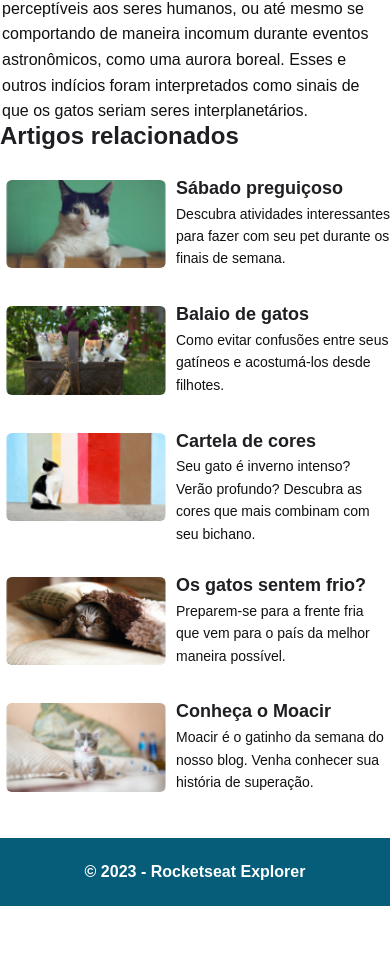
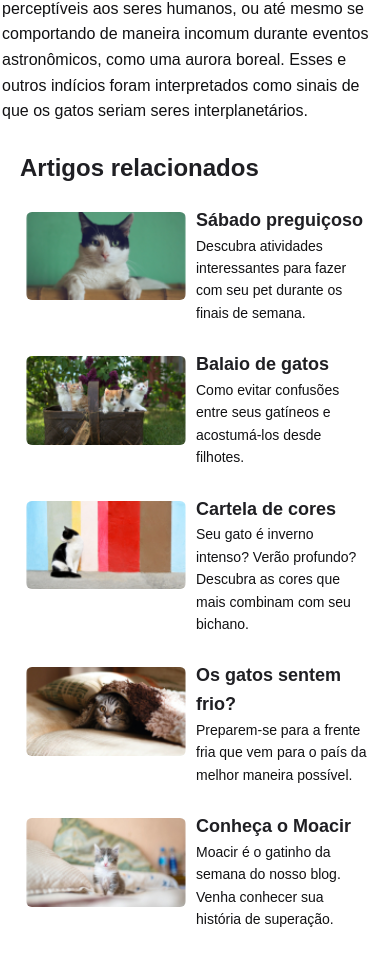
Before and after one commit to AnaClaudiaSac/challenge-rocketseat-stage-blogcats, a plain HTML site: page index.html in a window 390 px wide. Shown: the part 1037-1997 px from the top of the page. Before the commit the page ends 1943 px from the top, so only its background shows below. Drawn offline with Linux system fonts and the light colour scheme.

Commit message:
fix: change in mobile mode and start of Desktop mode

```diff
--- a/index.html
+++ b/index.html
@@ -10,6 +10,8 @@
 </head>
 
 <body>
+
+  <div id="page">
 
     <header>
       <div class="container">
@@ -25,16 +27,22 @@
 
     <main>
       <img class="cat-container" src="assets/gato-main.png" alt="imagem de um gato e ao fundo uma paisagem">
+
       <div class="main-container">
+
+        <div class="title-button">
+
           <h1>Seriam os gatos astronautas?</h1>
 
           <div class="button-container">
+
             <button class="my-button">
-          <img  class="thumb" src="assets/thumb-up.png" alt="imagem de um like">
+              <img class="thumb" src="assets/thumb-up.png" alt="imagem de um like">
             </button>
             <button class="my-button">
               <img class="thumb" src="assets/thumb-down.png" alt="imagem não like">
             </button>
+          </div>
         </div>
 
         <p>Os gatos são animais fascinantes e cercados de mistérios. De temperamento independente e misterioso, esses
@@ -51,13 +59,15 @@
           Além disso, há teóricos que acreditam que os felinos possuem habilidades telepáticas e são capazes de se
           comunicar
           com outras espécies alienígenas. Essa crença baseia-se em relatos de pessoas que afirmam terem visto gatos
-        reagindo a estímulos que não são perceptíveis aos seres humanos, ou até mesmo se comportando de maneira incomum
-        durante eventos astronômicos, como uma aurora boreal. Esses e outros indícios foram interpretados como sinais de
+          reagindo a estímulos que não são perceptíveis aos seres humanos, ou até mesmo se comportando de maneira
+          incomum
+          durante eventos astronômicos, como uma aurora boreal. Esses e outros indícios foram interpretados como sinais
+          de
           que os gatos seriam seres interplanetários.</p>
       </div>
     </main>
 
-  <aside>
+    <aside class="container">
 
       <h2>Artigos relacionados</h2>
 
@@ -107,7 +117,7 @@
 
     <footer>© 2023 - Rocketseat Explorer</footer>
 
-
+  </div>
 </body>
 
 </html>
```
Lines whose indentation alone changed are shown as unchanged.
